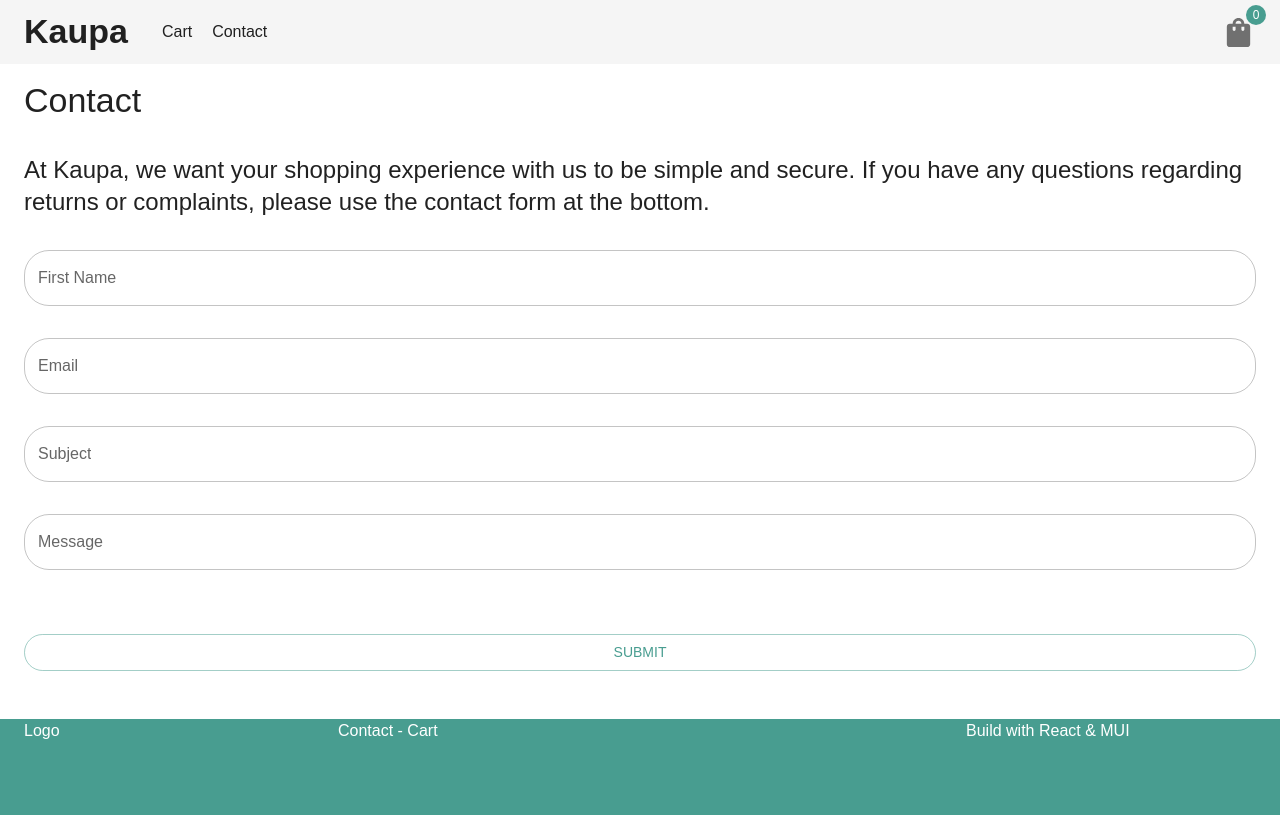
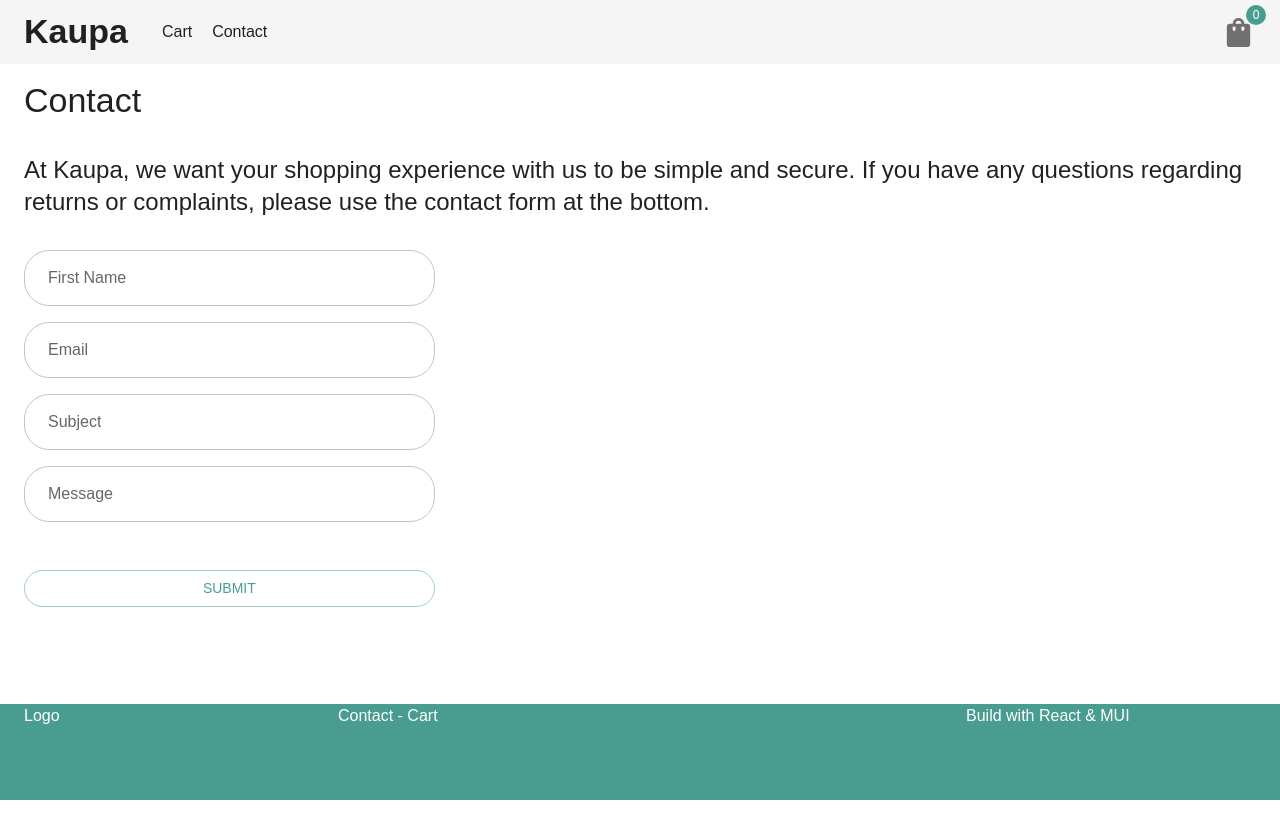
Before and after one commit to mariusrundereim/fed-frameworks-ca-marius, a React (Vite) app: page /contact in a window 1280 px wide. Built offline with nearby package versions, Linux system fonts and the light colour scheme.

Commit message:
form improvements

```diff
--- a/src/components/ContactForm/index.tsx
+++ b/src/components/ContactForm/index.tsx
@@ -32,7 +32,7 @@ function ContactForm() {
   return (
     <>
       <Box component="form" onSubmit={handleSubmit(onSubmit)}>
-        <Grid container direction="column" gap={4}>
+        <Grid container direction="column" lg={4} gap={2}>
           <Controller
             control={control}
             name="firstName"
@@ -50,6 +50,9 @@ function ContactForm() {
                 onChange={field.onChange}
                 value={field.value}
                 helperText={errors.firstName?.message}
+                FormHelperTextProps={{
+                  sx: { fontSize: "1.10rem" },
+                }}
               />
             )}
           />
--- a/src/pages/Contact/index.tsx
+++ b/src/pages/Contact/index.tsx
@@ -1,15 +1,15 @@
 import ContactForm from "../../components/ContactForm";
 import { Container } from "@mui/material";
-import { Box } from "@mui/material";
+import { Grid } from "@mui/material";
 import ContactDetails from "./components/ContactDetails";
 function ContactPage() {
   return (
     <>
       <Container maxWidth="xl">
-        <Box>
+        <Grid>
           <ContactDetails />
           <ContactForm />
-        </Box>
+        </Grid>
       </Container>
     </>
   );
--- a/src/ui/theme/index.tsx
+++ b/src/ui/theme/index.tsx
@@ -38,5 +38,27 @@ export const themeOne = createTheme({
         disableRipple: true,
       },
     },
+    MuiTextField: {
+      styleOverrides: {
+        root: {
+          "& .MuiFormHelperText-root": {
+            fontSize: "1rem",
+            paddingLeft: "10px",
+          },
+          // Add padding to the input element
+          "& .MuiInputBase-input": {
+            paddingLeft: "10px", // Adjust this value as needed
+          },
+          // Adjust the label position
+          "& .MuiInputLabel-root": {
+            marginLeft: "10px", // Adjust this value as needed
+          },
+          // If the label is floating above (when the TextField is focused or filled)
+          "& .MuiInputLabel-shrink": {
+            transform: "translate(10px, -6px) scale(0.75)", // Adjust translation as needed
+          },
+        },
+      },
+    },
   },
 });
```
